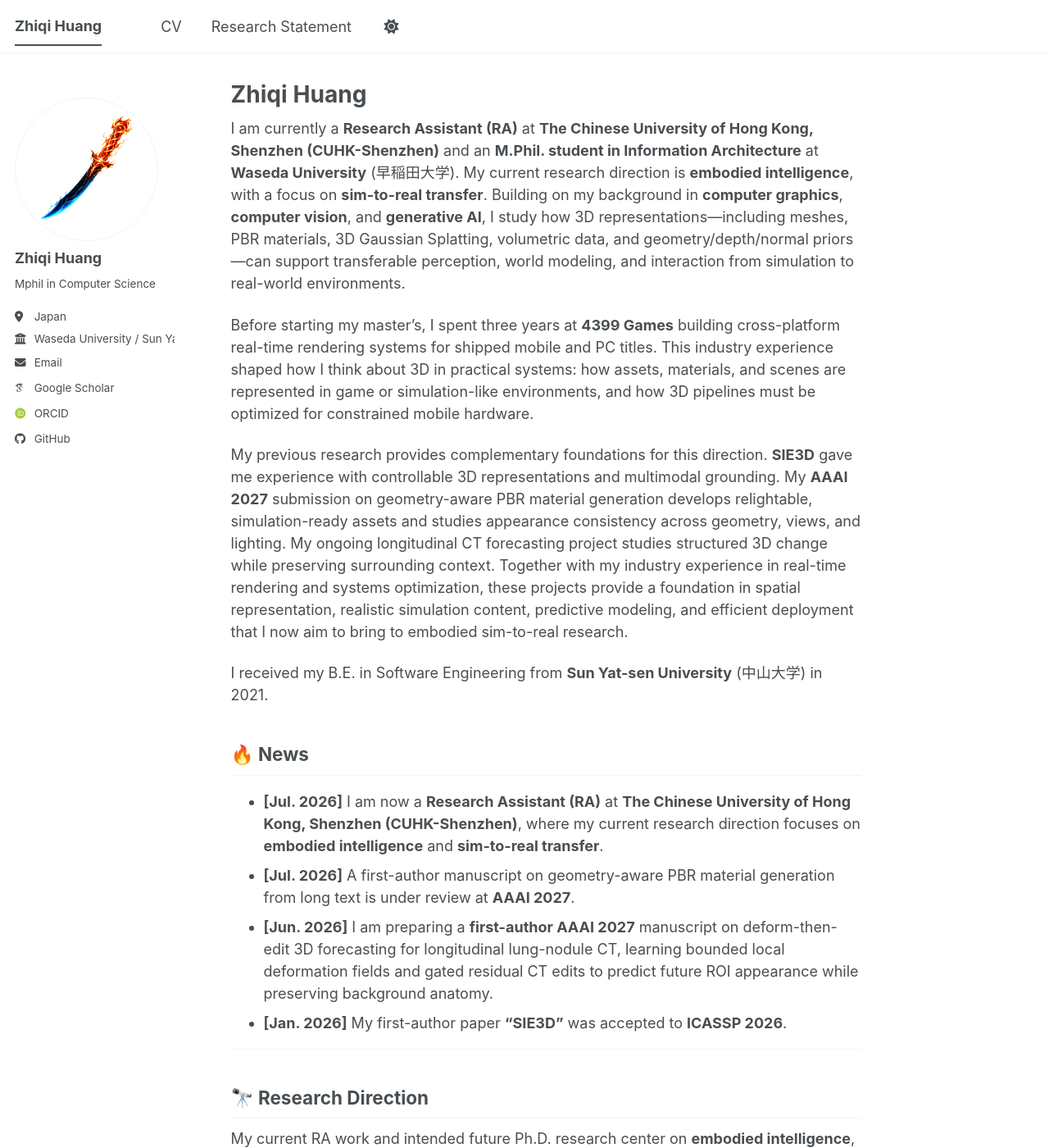
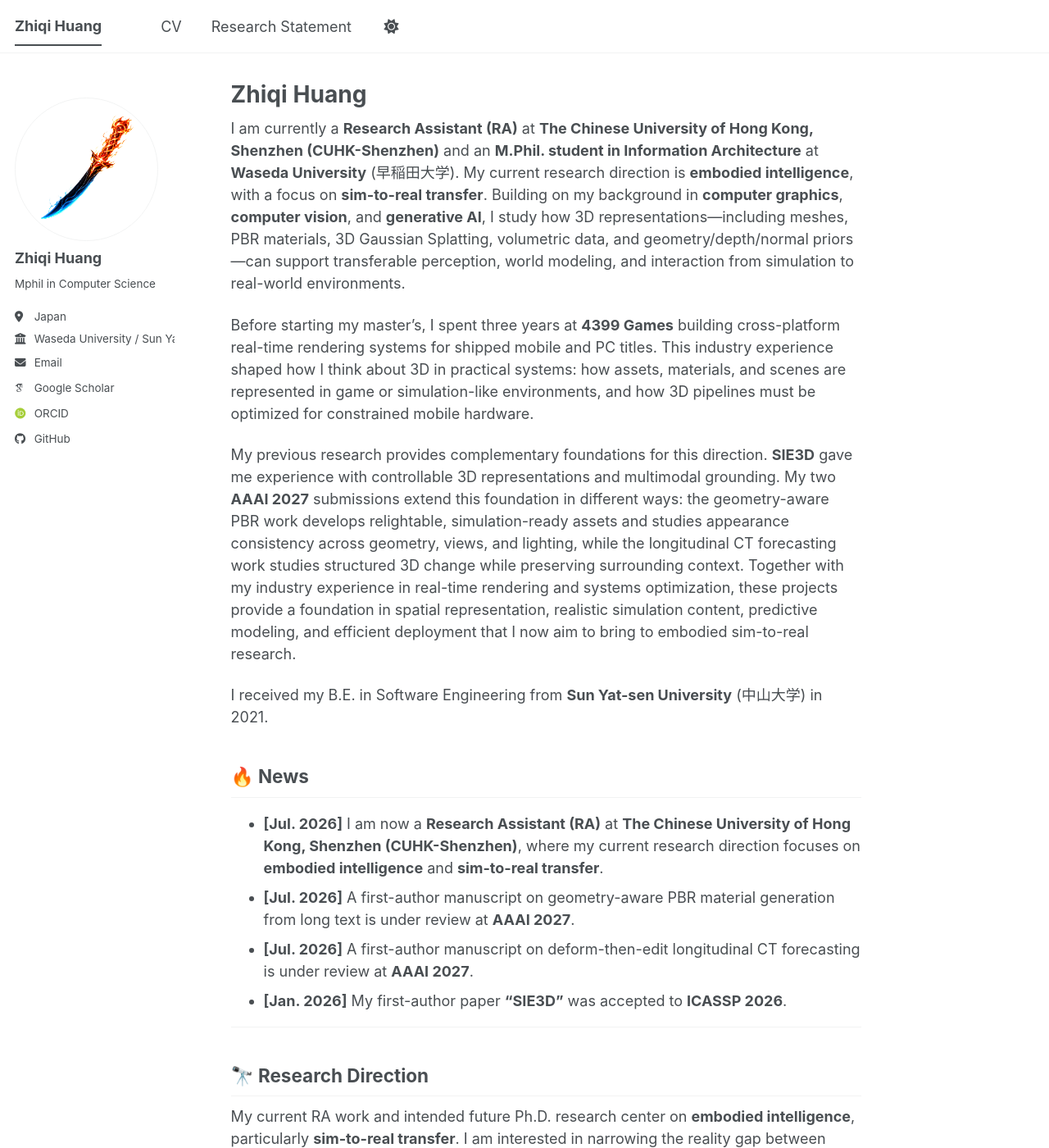
Before and after one commit to huang-zhiqi/huang-zhiqi.github.io, a Jekyll site: the page built from _pages/about.md, in a window 1280 px wide and 1400 px high. Shown: the whole window at 82% size. Built offline with Jekyll 4.4.1, drawn with Linux system fonts in a browser that asks for light colours; some web fonts are replaced; a script bundle is joined from its source files by our own code; library files that are not in the unit come from our copies; some of the changed text lies outside the part shown.

Commit message:
医疗图像的论文改为under review

```diff
--- a/_pages/about.md
+++ b/_pages/about.md
@@ -12,7 +12,7 @@ I am currently a **Research Assistant (RA)** at **The Chinese University of Hong
 
 Before starting my master's, I spent three years at **4399 Games** building cross-platform real-time rendering systems for shipped mobile and PC titles. This industry experience shaped how I think about 3D in practical systems: how assets, materials, and scenes are represented in game or simulation-like environments, and how 3D pipelines must be optimized for constrained mobile hardware.
 
-My previous research provides complementary foundations for this direction. **SIE3D** gave me experience with controllable 3D representations and multimodal grounding. My **AAAI 2027** submission on geometry-aware PBR material generation develops relightable, simulation-ready assets and studies appearance consistency across geometry, views, and lighting. My ongoing longitudinal CT forecasting project studies structured 3D change while preserving surrounding context. Together with my industry experience in real-time rendering and systems optimization, these projects provide a foundation in spatial representation, realistic simulation content, predictive modeling, and efficient deployment that I now aim to bring to embodied sim-to-real research.
+My previous research provides complementary foundations for this direction. **SIE3D** gave me experience with controllable 3D representations and multimodal grounding. My two **AAAI 2027** submissions extend this foundation in different ways: the geometry-aware PBR work develops relightable, simulation-ready assets and studies appearance consistency across geometry, views, and lighting, while the longitudinal CT forecasting work studies structured 3D change while preserving surrounding context. Together with my industry experience in real-time rendering and systems optimization, these projects provide a foundation in spatial representation, realistic simulation content, predictive modeling, and efficient deployment that I now aim to bring to embodied sim-to-real research.
 
 I received my B.E. in Software Engineering from **Sun Yat-sen University** (中山大学) in 2021.
 
@@ -20,7 +20,7 @@ I received my B.E. in Software Engineering from **Sun Yat-sen University** (中
 
 * **[Jul. 2026]** I am now a **Research Assistant (RA)** at **The Chinese University of Hong Kong, Shenzhen (CUHK-Shenzhen)**, where my current research direction focuses on **embodied intelligence** and **sim-to-real transfer**.
 * **[Jul. 2026]** A first-author manuscript on geometry-aware PBR material generation from long text is under review at **AAAI 2027**.
-* **[Jun. 2026]** I am preparing a **first-author AAAI 2027** manuscript on deform-then-edit 3D forecasting for longitudinal lung-nodule CT, learning bounded local deformation fields and gated residual CT edits to predict future ROI appearance while preserving background anatomy.
+* **[Jul. 2026]** A first-author manuscript on deform-then-edit longitudinal CT forecasting is under review at **AAAI 2027**.
 * **[Jan. 2026]** My first-author paper **"SIE3D"** was accepted to **ICASSP 2026**.
 
 ---
@@ -63,14 +63,14 @@ Current and future interests include:
   * *AAAI 2027 (Under Review)*
   * A method for generating relightable PBR materials for 3D meshes from long-form descriptions, emphasizing how geometry priors help align material semantics with 3D assets. The work targets simulation-ready assets with stronger semantic alignment, multi-view consistency, physical plausibility, and efficient inference on consumer-grade GPUs.
 
+* **First-author manuscript on deform-then-edit longitudinal CT forecasting**
+  * *AAAI 2027 (Under Review)*
+  * **Role:** First Author
+  * This work treats longitudinal lung-nodule CT forecasting as a 3D understanding problem, using deform-then-edit 3D forecasting to predict future ROI appearance while preserving background anatomy.
+
 ---
 
 ## 📄 Manuscripts in Preparation
-
-* **First-author manuscript on deform-then-edit longitudinal CT forecasting**
-  * *Target: AAAI 2027*
-  * **Role:** First Author
-  * This work treats longitudinal lung-nodule CT forecasting as a 3D understanding problem, using deform-then-edit 3D forecasting to predict future ROI appearance while preserving background anatomy.
 
 ---
 
```
